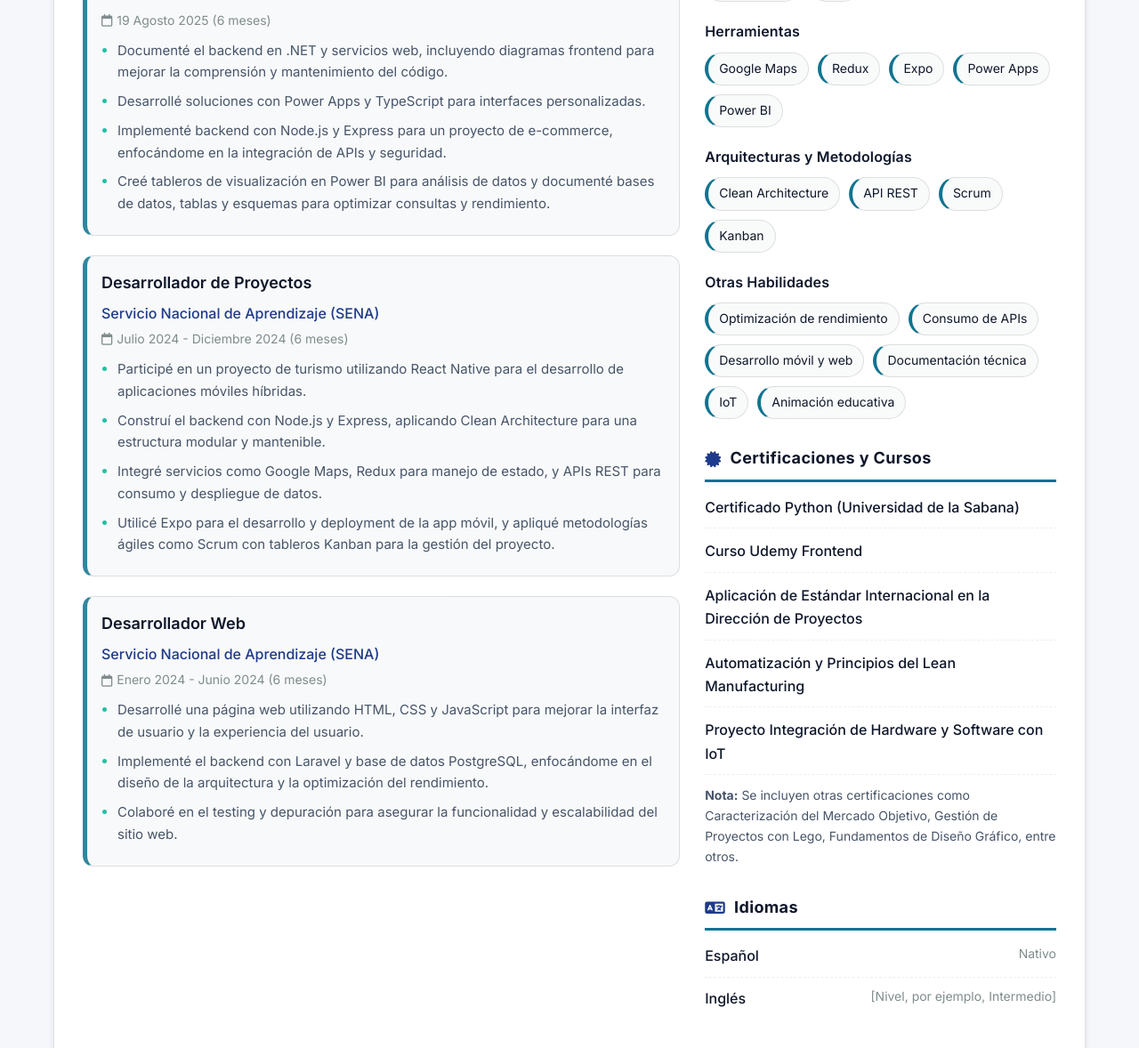
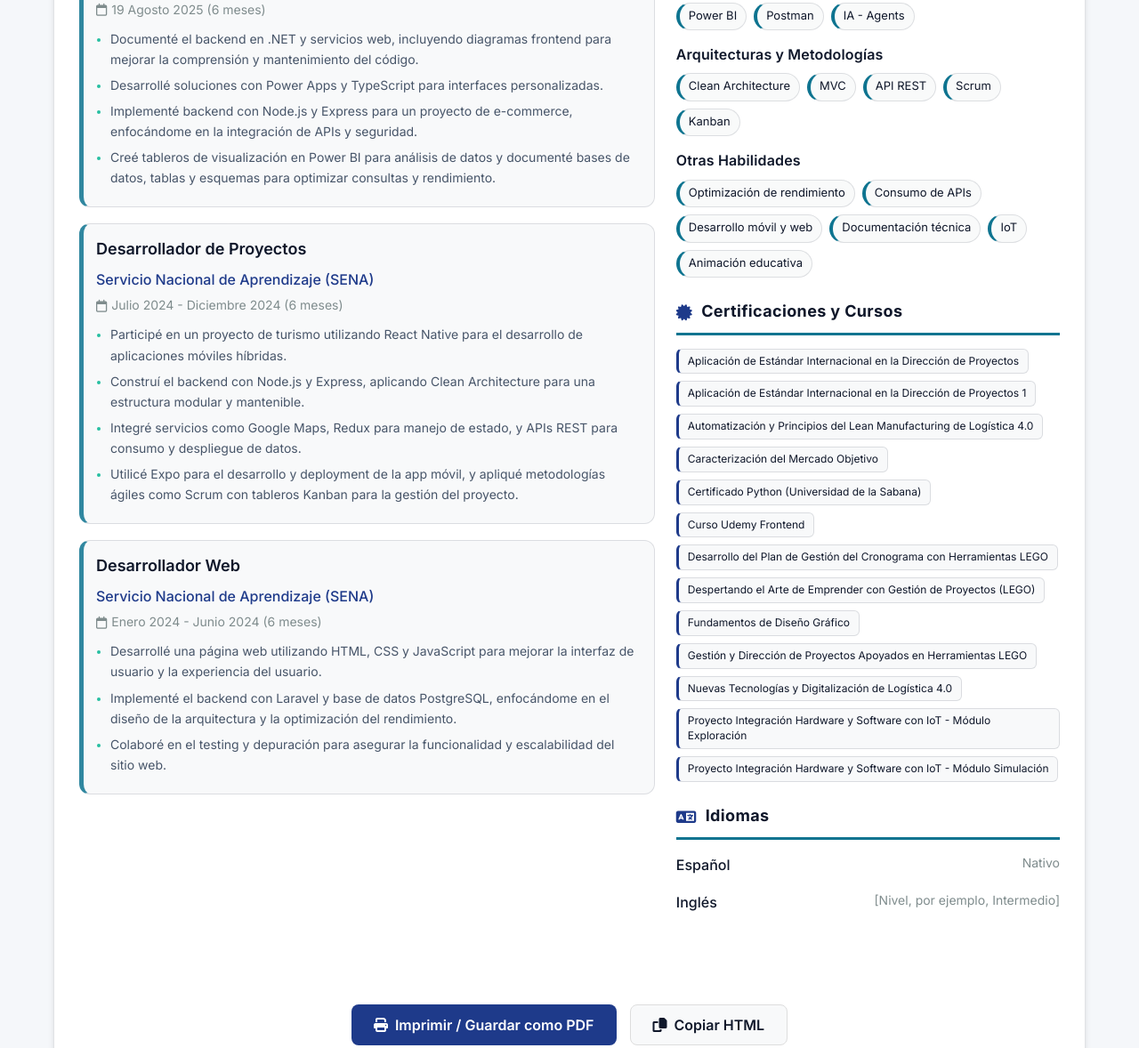
Before and after one commit to chrisfalla/CV, a plain HTML site: page index.html in a window 1280 px wide. Shown: the part 799-1977 px from the top of the page at 89% size. Drawn offline with Linux system fonts and the light colour scheme.

Commit message:
add certifications

```diff
--- a/index.html
+++ b/index.html
@@ -164,9 +164,9 @@
         /* Contenido principal */
         .cv-content {
             display: grid;
-            grid-template-columns: 1.7fr 1fr;
-            gap: 28px;
-            padding: 32px;
+            grid-template-columns: 1.5fr 1fr;
+            gap: 24px;
+            padding: 28px;
         }
 
         .left-column {
@@ -179,7 +179,7 @@
 
         /* Secciones comunes */
         .section {
-            margin-bottom: 30px;
+            margin-bottom: 24px;
         }
 
         .section-title {
@@ -200,12 +200,12 @@
 
         /* Experiencia Laboral */
         .experience-item {
-            margin-bottom: 22px;
+            margin-bottom: 18px;
             background-color: var(--light-gray);
             border: 1px solid var(--hairline);
             border-left: 5px solid rgb(var(--accent-rgb) / 0.85);
             border-radius: 12px;
-            padding: 16px 16px 14px 16px;
+            padding: 14px;
         }
 
         .experience-item:last-child {
@@ -244,12 +244,13 @@
         }
 
         ul.description {
-            margin-top: 10px;
-            padding-left: 18px;
+            margin-top: 8px;
+            padding-left: 16px;
         }
 
         ul.description li {
-            margin-bottom: 8px;
+            margin-bottom: 6px;
+            font-size: 14px;
         }
 
         ul.description li::marker {
@@ -260,22 +261,22 @@
         .skills-container {
             display: flex;
             flex-wrap: wrap;
-            gap: 10px;
-            margin-top: 10px;
+            gap: 8px;
+            margin-top: 8px;
         }
 
         .skill-tag {
             background-color: rgba(248, 249, 250, 0.85);
-            padding: 6px 12px;
+            padding: 4px 10px;
             border-radius: 20px;
-            font-size: 14px;
+            font-size: 13px;
             color: var(--dark);
             border: 1px solid var(--hairline);
             border-left: 4px solid var(--accent);
         }
 
         .skill-category {
-            margin-bottom: 20px;
+            margin-bottom: 14px;
         }
 
         .skill-category-title {
@@ -290,10 +291,8 @@
         .language-item {
             display: flex;
             justify-content: space-between;
-            margin-bottom: 10px;
-            padding-bottom: 10px;
-            border-bottom: 1px dashed #eee;
-            gap: 12px;
+            margin-bottom: 8px;
+            padding-bottom: 8px;
         }
 
         .certification-item {
@@ -316,6 +315,25 @@
         .language-level, .certification-date {
             color: var(--gray);
             font-size: 14px;
+        }
+
+        /* Certificaciones - formato compacto */
+        .certifications-list {
+            display: flex;
+            flex-wrap: wrap;
+            gap: 8px;
+            margin-top: 10px;
+        }
+
+        .cert-tag {
+            background-color: var(--light-gray);
+            padding: 5px 10px;
+            border-radius: 6px;
+            font-size: 12px;
+            color: var(--dark);
+            border: 1px solid var(--hairline);
+            border-left: 3px solid var(--secondary);
+            line-height: 1.4;
         }
 
         /* Botones */
@@ -469,11 +487,11 @@
             <div class="contact-info">
                 <div class="contact-item">
                     <i class="fas fa-envelope"></i>
-                    <span>christoferfallavillarreal@gmail.com</span>
+                    <a href="mailto:cefalla03@gmail.com">christoferfallavillarreal@gmail.com</a>
                 </div>
                 <div class="contact-item">
                     <i class="fas fa-phone"></i>
-                    <span>+57 3134046615</span>
+                    <a href="https://wa.me/50764aboratory" target="_blank">+507 3134046615</a>
                 </div>
                 <div class="contact-item">
                     <i class="fas fa-map-marker-alt"></i>
@@ -555,7 +573,6 @@
                             <span class="skill-tag">React Native</span>
                             <span class="skill-tag">Node.js</span>
                             <span class="skill-tag">Express</span>
-                            <span class="skill-tag">.NET</span>
                             <span class="skill-tag">TypeScript</span>
                             <span class="skill-tag">Bootstrap</span>
                             <span class="skill-tag">Vite</span>
@@ -580,6 +597,9 @@
                             <span class="skill-tag">Expo</span>
                             <span class="skill-tag">Power Apps</span>
                             <span class="skill-tag">Power BI</span>
+                            <span class="skill-tag">Postman</span>
+                            <span class="skill-tag">IA - Agents</span>
+
                         </div>
                     </div>
 
@@ -587,6 +607,7 @@
                         <h3 class="skill-category-title">Arquitecturas y Metodologías</h3>
                         <div class="skills-container">
                             <span class="skill-tag">Clean Architecture</span>
+                            <span class="skill-tag">MVC</span>
                             <span class="skill-tag">API REST</span>
                             <span class="skill-tag">Scrum</span>
                             <span class="skill-tag">Kanban</span>
@@ -609,29 +630,21 @@
                 <section class="section">
                     <h2 class="section-title"><i class="fas fa-certificate"></i> Certificaciones y Cursos</h2>
 
-                    <div class="certification-item">
-                        <span class="certification-name">Certificado Python (Universidad de la Sabana)</span>
+                    <div class="certifications-list">
+                        <span class="cert-tag">Aplicación de Estándar Internacional en la Dirección de Proyectos</span>
+                        <span class="cert-tag">Aplicación de Estándar Internacional en la Dirección de Proyectos 1</span>
+                        <span class="cert-tag">Automatización y Principios del Lean Manufacturing de Logística 4.0</span>
+                        <span class="cert-tag">Caracterización del Mercado Objetivo</span>
+                        <span class="cert-tag">Certificado Python (Universidad de la Sabana)</span>
+                        <span class="cert-tag">Curso Udemy Frontend</span>
+                        <span class="cert-tag">Desarrollo del Plan de Gestión del Cronograma con Herramientas LEGO</span>
+                        <span class="cert-tag">Despertando el Arte de Emprender con Gestión de Proyectos (LEGO)</span>
+                        <span class="cert-tag">Fundamentos de Diseño Gráfico</span>
+                        <span class="cert-tag">Gestión y Dirección de Proyectos Apoyados en Herramientas LEGO</span>
+                        <span class="cert-tag">Nuevas Tecnologías y Digitalización de Logística 4.0</span>
+                        <span class="cert-tag">Proyecto Integración Hardware y Software con IoT - Módulo Exploración</span>
+                        <span class="cert-tag">Proyecto Integración Hardware y Software con IoT - Módulo Simulación</span>
                     </div>
-
-                    <div class="certification-item">
-                        <span class="certification-name">Curso Udemy Frontend</span>
-                    </div>
-
-                    <div class="certification-item">
-                        <span class="certification-name">Aplicación de Estándar Internacional en la Dirección de Proyectos</span>
-                    </div>
-
-                    <div class="certification-item">
-                        <span class="certification-name">Automatización y Principios del Lean Manufacturing</span>
-                    </div>
-
-                    <div class="certification-item">
-                        <span class="certification-name">Proyecto Integración de Hardware y Software con IoT</span>
-                    </div>
-
-                    <p class="description" style="margin-top: 10px; font-size: 14px;">
-                        <strong>Nota:</strong> Se incluyen otras certificaciones como Caracterización del Mercado Objetivo, Gestión de Proyectos con Lego, Fundamentos de Diseño Gráfico, entre otros.
-                    </p>
                 </section>
 
                 <section class="section">
```
